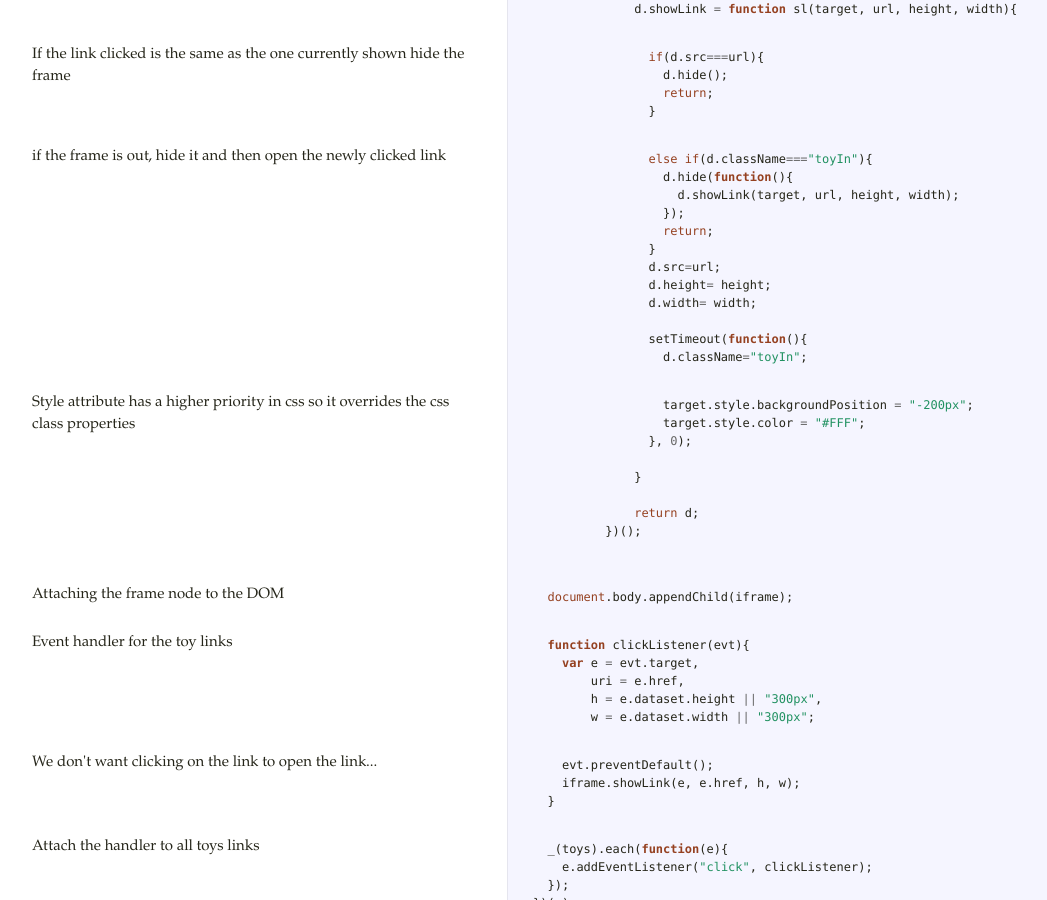
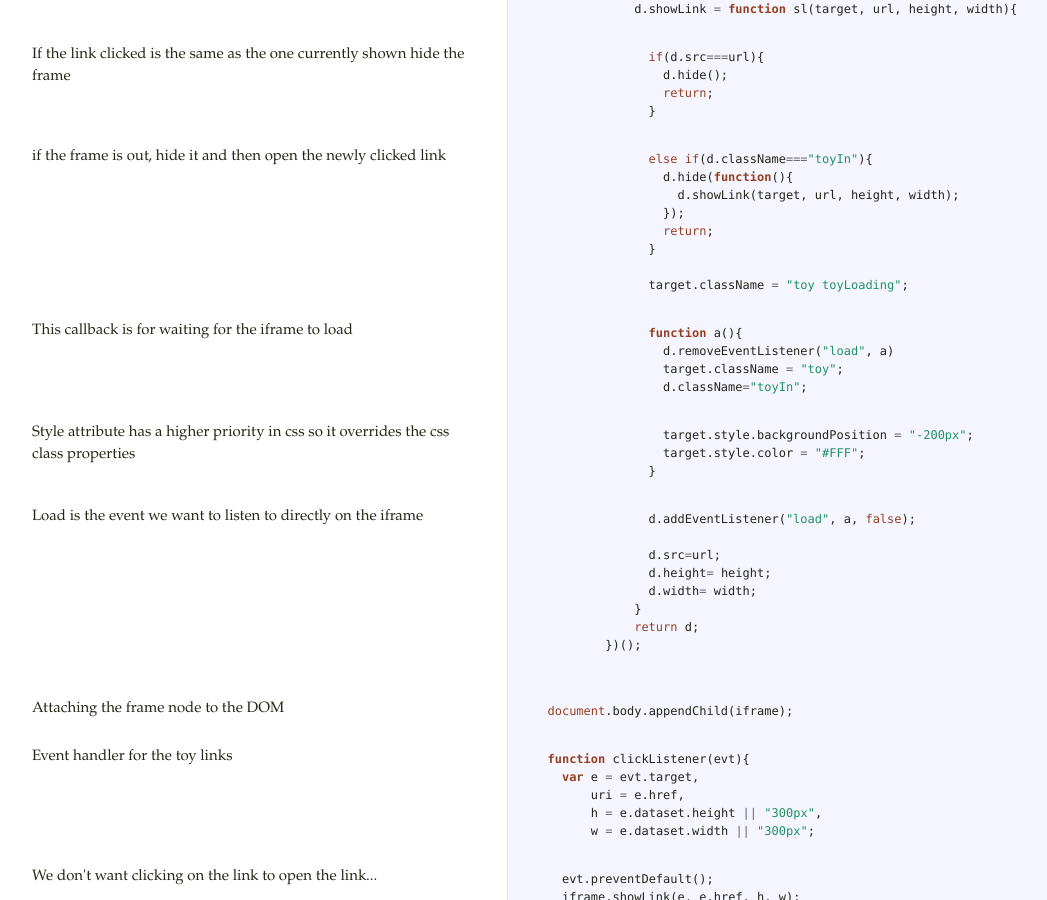
Before and after one commit to bobylito/bobylito.github.com, a Jekyll site: the page js/docs/index.html, which Jekyll copies as it is, in a window 1280 px wide and 900 px high, scrolled down 1261 px. Shown: the whole window, without its empty margins (18-1065 px from the left). Built offline with Jekyll 4.4.1, drawn with Linux system fonts in a browser that asks for light colours; Markdown is read by kramdown in place of the engine named in the settings.

Commit message:
Added spinner and docs

```diff
--- a/css/all.css
+++ b/css/all.css
@@ -82,6 +82,9 @@
   background-position:-500px;
   width:300px;
 }
+.toy.toyLoading:after{
+  content : url("../load.gif");
+}
 a.toy:hover{
   background-position:-485px;
   color:#00A0B0;
--- a/index.html
+++ b/index.html
@@ -11,9 +11,9 @@
 <section class="make">
 <h2>My toys</h2>
 <ul>
-  <li><a href="http://bobylito.github.com/little-shooter/" class="toy" data-width="510px" data-height="555px">Little shooter (JS/canvas)</a></li>
-  <li><a href="http://bobylito.github.com/jsPlot/" class="toy" data-width="555px" data-height="600px">plot.js (JS/canvas)</a></li>
-  <li><a href="http://bobylito.github.com/functionXplorer/" class="toy" data-width="600px" data-height="600px">functionXplorer (plot.js/backbone)</a></li>
+  <li><a href="http://bobylito.github.com/little-shooter/" class="toy" data-width="510px" data-height="555px">Little shooter (JS/canvas) </a></li>
+  <li><a href="http://bobylito.github.com/jsPlot/" class="toy" data-width="555px" data-height="600px">plot.js (JS/canvas) </a></li>
+  <li><a href="http://bobylito.github.com/functionXplorer/" class="toy" data-width="600px" data-height="600px">functionXplorer (plot.js/backbone) </a></li>
 </ul>
 </section>
 
--- a/js/docs/index.html
+++ b/js/docs/index.html
@@ -46,26 +46,27 @@
                   <span class="p">});</span>
                   <span class="k">return</span><span class="p">;</span>
                 <span class="p">}</span>
+
+                <span class="nx">target</span><span class="p">.</span><span class="nx">className</span> <span class="o">=</span> <span class="s2">&quot;toy toyLoading&quot;</span><span class="p">;</span></pre></div>             </td>           </tr>                               <tr id="section-13">             <td class="docs">               <div class="pilwrap">                 <a class="pilcrow" href="#section-13">&#182;</a>               </div>               <p>This callback is for waiting for the iframe to load</p>             </td>             <td class="code">               <div class="highlight"><pre>                <span class="kd">function</span> <span class="nx">a</span><span class="p">(){</span>
+                  <span class="nx">d</span><span class="p">.</span><span class="nx">removeEventListener</span><span class="p">(</span><span class="s2">&quot;load&quot;</span><span class="p">,</span> <span class="nx">a</span><span class="p">)</span>
+                  <span class="nx">target</span><span class="p">.</span><span class="nx">className</span> <span class="o">=</span> <span class="s2">&quot;toy&quot;</span><span class="p">;</span>
+                  <span class="nx">d</span><span class="p">.</span><span class="nx">className</span><span class="o">=</span><span class="s2">&quot;toyIn&quot;</span><span class="p">;</span></pre></div>             </td>           </tr>                               <tr id="section-14">             <td class="docs">               <div class="pilwrap">                 <a class="pilcrow" href="#section-14">&#182;</a>               </div>               <p>Style attribute has a higher priority in css so it overrides the css class properties</p>             </td>             <td class="code">               <div class="highlight"><pre>                  <span class="nx">target</span><span class="p">.</span><span class="nx">style</span><span class="p">.</span><span class="nx">backgroundPosition</span> <span class="o">=</span> <span class="s2">&quot;-200px&quot;</span><span class="p">;</span>
+                  <span class="nx">target</span><span class="p">.</span><span class="nx">style</span><span class="p">.</span><span class="nx">color</span> <span class="o">=</span> <span class="s2">&quot;#FFF&quot;</span><span class="p">;</span>
+                <span class="p">}</span></pre></div>             </td>           </tr>                               <tr id="section-15">             <td class="docs">               <div class="pilwrap">                 <a class="pilcrow" href="#section-15">&#182;</a>               </div>               <p>Load is the event we want to listen to directly on the iframe</p>             </td>             <td class="code">               <div class="highlight"><pre>                <span class="nx">d</span><span class="p">.</span><span class="nx">addEventListener</span><span class="p">(</span><span class="s2">&quot;load&quot;</span><span class="p">,</span> <span class="nx">a</span><span class="p">,</span> <span class="kc">false</span><span class="p">);</span>
+
                 <span class="nx">d</span><span class="p">.</span><span class="nx">src</span><span class="o">=</span><span class="nx">url</span><span class="p">;</span>
                 <span class="nx">d</span><span class="p">.</span><span class="nx">height</span><span class="o">=</span> <span class="nx">height</span><span class="p">;</span>
                 <span class="nx">d</span><span class="p">.</span><span class="nx">width</span><span class="o">=</span> <span class="nx">width</span><span class="p">;</span>
-
-                <span class="nx">setTimeout</span><span class="p">(</span><span class="kd">function</span><span class="p">(){</span>
-                  <span class="nx">d</span><span class="p">.</span><span class="nx">className</span><span class="o">=</span><span class="s2">&quot;toyIn&quot;</span><span class="p">;</span></pre></div>             </td>           </tr>                               <tr id="section-13">             <td class="docs">               <div class="pilwrap">                 <a class="pilcrow" href="#section-13">&#182;</a>               </div>               <p>Style attribute has a higher priority in css so it overrides the css class properties</p>             </td>             <td class="code">               <div class="highlight"><pre>                  <span class="nx">target</span><span class="p">.</span><span class="nx">style</span><span class="p">.</span><span class="nx">backgroundPosition</span> <span class="o">=</span> <span class="s2">&quot;-200px&quot;</span><span class="p">;</span>
-                  <span class="nx">target</span><span class="p">.</span><span class="nx">style</span><span class="p">.</span><span class="nx">color</span> <span class="o">=</span> <span class="s2">&quot;#FFF&quot;</span><span class="p">;</span>
-                <span class="p">},</span> <span class="mi">0</span><span class="p">);</span>
-
               <span class="p">}</span>
-
               <span class="k">return</span> <span class="nx">d</span><span class="p">;</span>
           <span class="p">})();</span>
-          </pre></div>             </td>           </tr>                               <tr id="section-14">             <td class="docs">               <div class="pilwrap">                 <a class="pilcrow" href="#section-14">&#182;</a>               </div>               <p>Attaching the frame node to the DOM</p>             </td>             <td class="code">               <div class="highlight"><pre>  <span class="nb">document</span><span class="p">.</span><span class="nx">body</span><span class="p">.</span><span class="nx">appendChild</span><span class="p">(</span><span class="nx">iframe</span><span class="p">);</span></pre></div>             </td>           </tr>                               <tr id="section-15">             <td class="docs">               <div class="pilwrap">                 <a class="pilcrow" href="#section-15">&#182;</a>               </div>               <p>Event handler for the toy links</p>             </td>             <td class="code">               <div class="highlight"><pre>  <span class="kd">function</span> <span class="nx">clickListener</span><span class="p">(</span><span class="nx">evt</span><span class="p">){</span>
+          </pre></div>             </td>           </tr>                               <tr id="section-16">             <td class="docs">               <div class="pilwrap">                 <a class="pilcrow" href="#section-16">&#182;</a>               </div>               <p>Attaching the frame node to the DOM</p>             </td>             <td class="code">               <div class="highlight"><pre>  <span class="nb">document</span><span class="p">.</span><span class="nx">body</span><span class="p">.</span><span class="nx">appendChild</span><span class="p">(</span><span class="nx">iframe</span><span class="p">);</span></pre></div>             </td>           </tr>                               <tr id="section-17">             <td class="docs">               <div class="pilwrap">                 <a class="pilcrow" href="#section-17">&#182;</a>               </div>               <p>Event handler for the toy links</p>             </td>             <td class="code">               <div class="highlight"><pre>  <span class="kd">function</span> <span class="nx">clickListener</span><span class="p">(</span><span class="nx">evt</span><span class="p">){</span>
     <span class="kd">var</span> <span class="nx">e</span> <span class="o">=</span> <span class="nx">evt</span><span class="p">.</span><span class="nx">target</span><span class="p">,</span>
         <span class="nx">uri</span> <span class="o">=</span> <span class="nx">e</span><span class="p">.</span><span class="nx">href</span><span class="p">,</span>
         <span class="nx">h</span> <span class="o">=</span> <span class="nx">e</span><span class="p">.</span><span class="nx">dataset</span><span class="p">.</span><span class="nx">height</span> <span class="o">||</span> <span class="s2">&quot;300px&quot;</span><span class="p">,</span>
-        <span class="nx">w</span> <span class="o">=</span> <span class="nx">e</span><span class="p">.</span><span class="nx">dataset</span><span class="p">.</span><span class="nx">width</span> <span class="o">||</span> <span class="s2">&quot;300px&quot;</span><span class="p">;</span></pre></div>             </td>           </tr>                               <tr id="section-16">             <td class="docs">               <div class="pilwrap">                 <a class="pilcrow" href="#section-16">&#182;</a>               </div>               <p>We don't want clicking on the link to open the link...</p>             </td>             <td class="code">               <div class="highlight"><pre>    <span class="nx">evt</span><span class="p">.</span><span class="nx">preventDefault</span><span class="p">();</span>
+        <span class="nx">w</span> <span class="o">=</span> <span class="nx">e</span><span class="p">.</span><span class="nx">dataset</span><span class="p">.</span><span class="nx">width</span> <span class="o">||</span> <span class="s2">&quot;300px&quot;</span><span class="p">;</span></pre></div>             </td>           </tr>                               <tr id="section-18">             <td class="docs">               <div class="pilwrap">                 <a class="pilcrow" href="#section-18">&#182;</a>               </div>               <p>We don't want clicking on the link to open the link...</p>             </td>             <td class="code">               <div class="highlight"><pre>    <span class="nx">evt</span><span class="p">.</span><span class="nx">preventDefault</span><span class="p">();</span>
     <span class="nx">iframe</span><span class="p">.</span><span class="nx">showLink</span><span class="p">(</span><span class="nx">e</span><span class="p">,</span> <span class="nx">e</span><span class="p">.</span><span class="nx">href</span><span class="p">,</span> <span class="nx">h</span><span class="p">,</span> <span class="nx">w</span><span class="p">);</span>
-  <span class="p">}</span></pre></div>             </td>           </tr>                               <tr id="section-17">             <td class="docs">               <div class="pilwrap">                 <a class="pilcrow" href="#section-17">&#182;</a>               </div>               <p>Attach the handler to all toys links</p>             </td>             <td class="code">               <div class="highlight"><pre>  <span class="nx">_</span><span class="p">(</span><span class="nx">toys</span><span class="p">).</span><span class="nx">each</span><span class="p">(</span><span class="kd">function</span><span class="p">(</span><span class="nx">e</span><span class="p">){</span>
+  <span class="p">}</span></pre></div>             </td>           </tr>                               <tr id="section-19">             <td class="docs">               <div class="pilwrap">                 <a class="pilcrow" href="#section-19">&#182;</a>               </div>               <p>Attach the handler to all toys links</p>             </td>             <td class="code">               <div class="highlight"><pre>  <span class="nx">_</span><span class="p">(</span><span class="nx">toys</span><span class="p">).</span><span class="nx">each</span><span class="p">(</span><span class="kd">function</span><span class="p">(</span><span class="nx">e</span><span class="p">){</span>
     <span class="nx">e</span><span class="p">.</span><span class="nx">addEventListener</span><span class="p">(</span><span class="s2">&quot;click&quot;</span><span class="p">,</span> <span class="nx">clickListener</span><span class="p">);</span>
   <span class="p">});</span>
 <span class="p">})(</span><span class="nx">_</span><span class="p">);</span>
```
Also changed, not shown: js/index.js (+11 -6 lines), js/index.min.js, load.gif (added).
